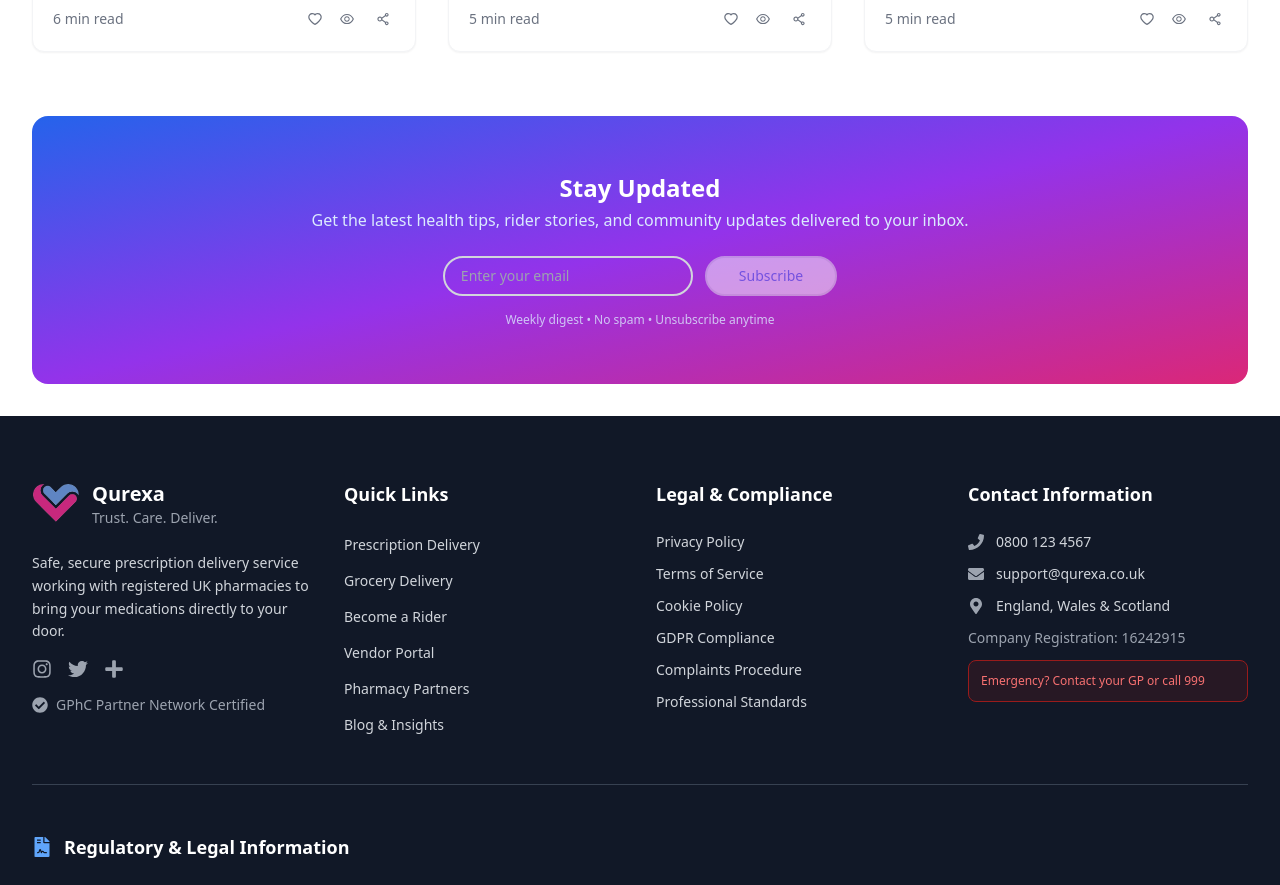
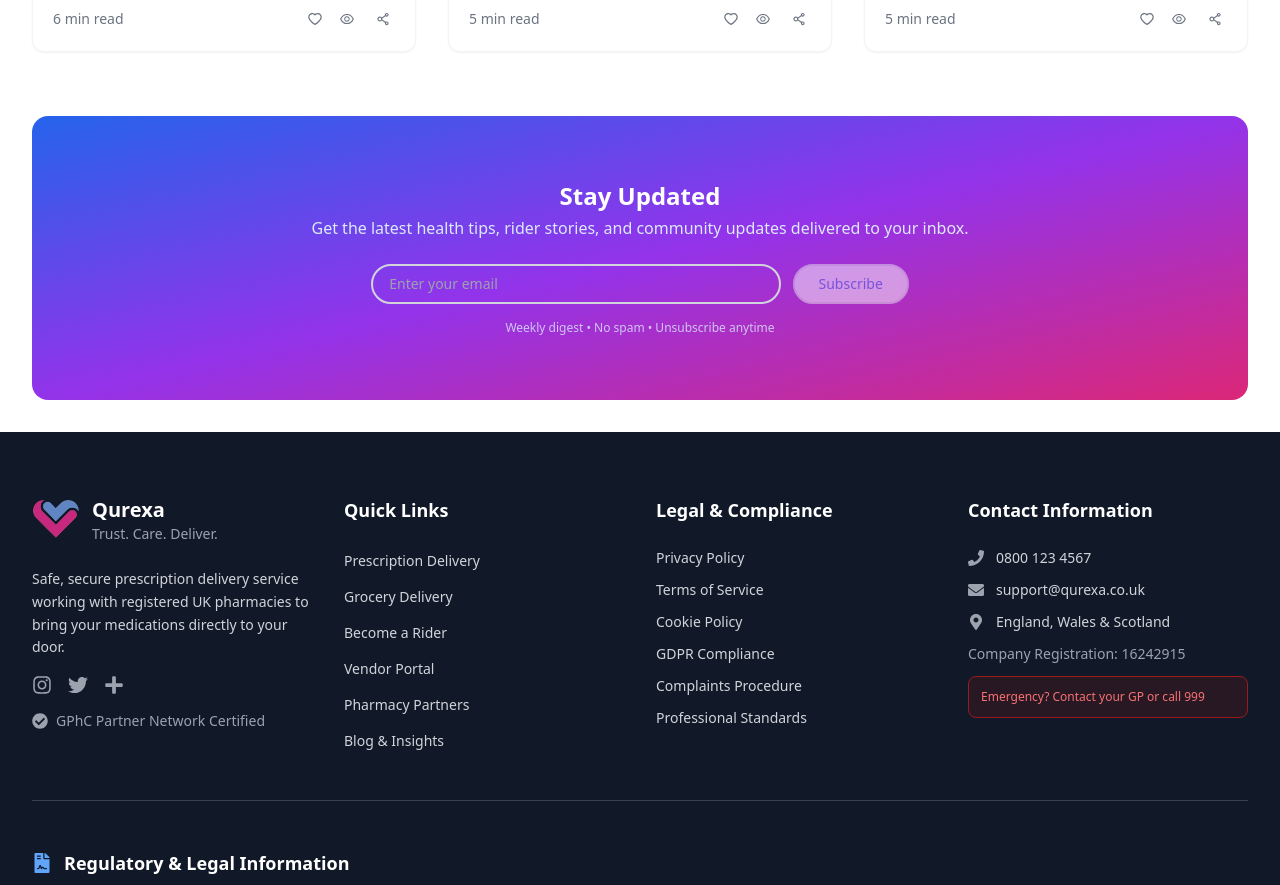
Before and after one commit to oreoluwa212/qurexa, a React (Vite) app: page /blog in a window 1280 px wide. Shown: the part 3246-4131 px from the top of the page. Built offline with nearby package versions, Linux system fonts and the light colour scheme.

Commit message:
fix: hot fix on newsletter input and button

```diff
--- a/src/components/blog/Newsletter.jsx
+++ b/src/components/blog/Newsletter.jsx
@@ -29,7 +29,7 @@ export const Newsletter = ({
 
     if (isSubscribed) {
         return (
-            <section className={`bg-gradient-to-br from-blue-600 via-purple-600 py-14 to-pink-600 rounded-2xl p-8 text-center ${className}`}>
+            <section className={`bg-gradient-to-br from-blue-600 via-purple-600 py-16 to-pink-600 rounded-2xl p-8 text-center ${className}`}>
                 <div className="max-w-md mx-auto">
                     <div className="mb-4">
                         <svg className="w-16 h-16 text-white mx-auto mb-4" fill="none" stroke="currentColor" viewBox="0 0 24 24">
@@ -51,14 +51,15 @@ export const Newsletter = ({
     }
 
     return (
-        <section className={`bg-gradient-to-br from-blue-600 via-purple-600 py-14 to-pink-600 rounded-2xl p-8 text-center ${className}`}>
+        <section className={`bg-gradient-to-br from-blue-600 via-purple-600 py-16 to-pink-600 rounded-2xl p-8 text-center ${className}`}>
             <div className="max-w-4xl mx-auto">
                 <h3 className="text-2xl font-bold text-white pb-1">{title}</h3>
                 <p className="text-blue-100 mb-6">{description}</p>
 
                 <div className="flex justify-center">
-                    <div className="w-full">
-                        <div className="flex flex-col sm:flex-row gap-3 justify-center items-center w-full">
+                    <div className="w-full sm:w-3/5 max-w-2xl">
+                        <div className="flex flex-col sm:flex-row gap-3 items-stretch w-full">
+                            <div className="flex-1 sm:min-w-0">
                                 <Input
                                     type="email"
                                     value={email}
@@ -67,18 +68,23 @@ export const Newsletter = ({
                                     required
                                     variant="outlined"
                                     disabled={isSubmitting}
+                                    className="!w-full text-white placeholder-white/70"
+                                    fullWidth={true}
                                 />
+                            </div>
+                            <div className="sm:flex-shrink-0">
                                 <Button
                                     type="submit"
                                     variant="secondary2"
                                     size="md"
-                                className="shrink-0 px-8 z-100 rounded-full"
+                                    className="w-full sm:w-auto sm:px-6 z-100 rounded-full"
                                     disabled={isSubmitting || !email}
                                     loading={isSubmitting}
                                     onClick={handleSubmit}
                                 >
                                     {buttonText}
                                 </Button>
+                            </div>
                         </div>
                     </div>
                 </div>
```
Lines whose indentation alone changed are shown as unchanged.
